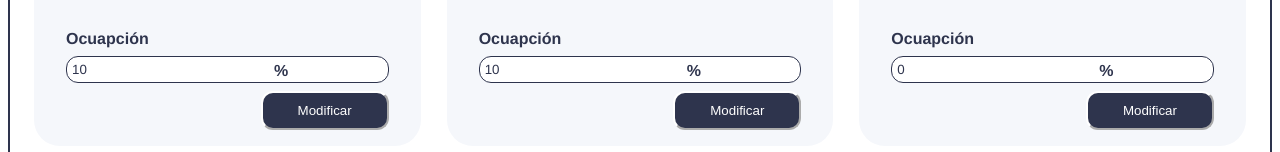
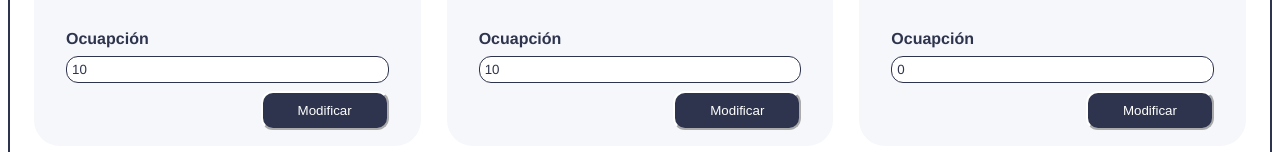
Before and after one commit to Silvia-loza/proyecto-salas, an Angular app: page / in a window 1280 px wide. Shown: the part 477-629 px from the top of the page. Built offline with nearby package versions, Linux system fonts and the light colour scheme.

Commit message:
fix: leave % in stand WIP

```diff
--- a/src/app/elements/input/input.component.html
+++ b/src/app/elements/input/input.component.html
@@ -6,7 +6,7 @@
  <div class="input-group">
  <label for="ocupacion" class="my-label">{{ocupaLabel}}</label>
  <input class="my-input" name="ocupacion" id="ocupacion" type="number" value={{ocupacion}} [(ngModel)]="ocupacion">
- <label class="input-group-addon" for="ocupation">%</label>
+ <!-- <label class="input-group-addon" for="ocupation">%</label>  -->
 </div>
  <!-- <div class="botones"> -->
  <app-button (click)="modificarSala(id, ocupacion, max)"></app-button>
```
